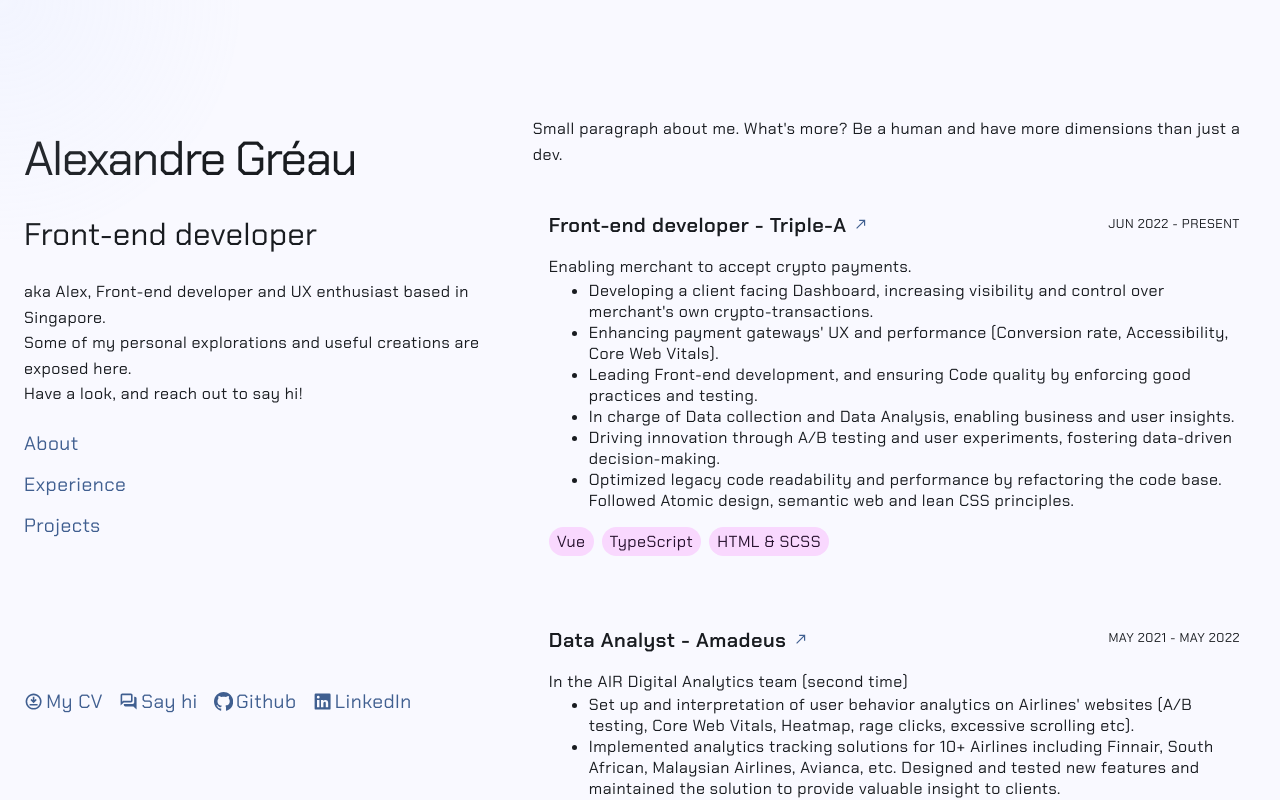
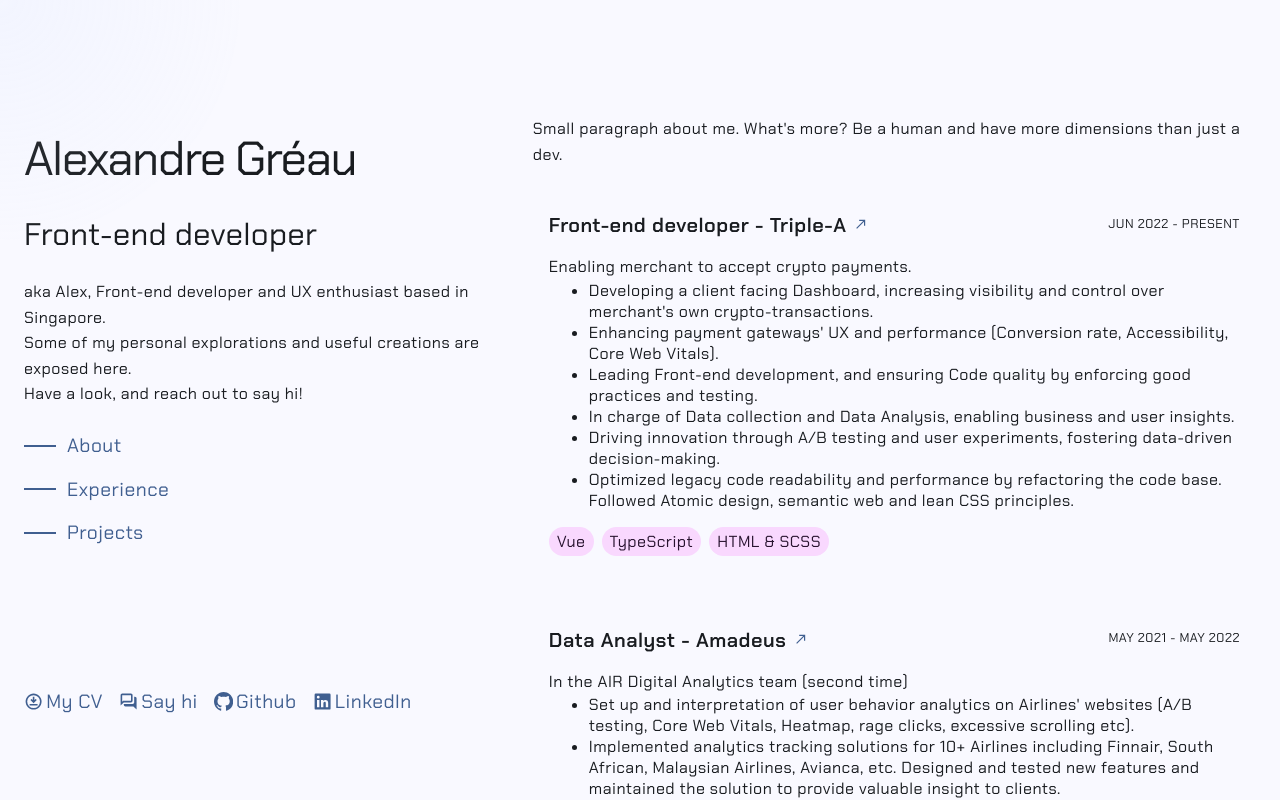
Before and after one commit to AlexGreau/Portfolio, a Vue app: page / in a window 1280 px wide. Shown: the top 800 px of the page. Built offline with nearby package versions, Linux system fonts and the light colour scheme.

Commit message:
feat: section links

```diff
--- a/src/views/HomeView.vue
+++ b/src/views/HomeView.vue
@@ -11,13 +11,15 @@
       <nav>
         <ul>
           <li>
-            <a href="#about">About</a>
+            <a href="#about" :class="{ active: currentSection === 'about' }">About</a>
           </li>
           <li>
-            <a href="#experiences">Experience</a>
+            <a href="#experiences" :class="{ active: currentSection === 'experiences' }">
+              Experience
+            </a>
           </li>
           <li>
-            <a href="#projects">Projects</a>
+            <a href="#projects" :class="{ active: currentSection === 'projects' }">Projects</a>
           </li>
         </ul>
       </nav>
@@ -94,26 +96,26 @@
       </ul>
     </section>
     <div class="content-wrapper">
-      <article class="about-wrapper" id="about">
+      <section class="about-wrapper" id="about">
         <!-- <h2>About me</h2> -->
         <p>
           Small paragraph about me. What's more? Be a human and have more dimensions than just a
           dev.
         </p>
-      </article>
-      <div class="experiences-wrapper card-container" id="experiences">
+      </section>
+      <section class="experiences-wrapper card-container" id="experiences">
         <WorkExperienceCard v-for="work in WorkExperiences" :key="work.id" :work="work" />
-      </div>
-      <div class="projects-wrapper card-container" id="projects">
+      </section>
+      <section class="projects-wrapper card-container" id="projects">
         <ProjectCard v-for="project in projects" :key="project.id" :project="project" />
-      </div>
+      </section>
     </div>
   </main>
 </template>
 <script setup lang="ts">
 import ProjectCard from '@/components/cards/ProjectCard.vue'
 import WorkExperienceCard from '@/components/cards/WorkCard.vue'
-import { ref } from 'vue'
+import { onMounted, onBeforeUnmount, ref } from 'vue'
 import type { Project } from '@/model/Project'
 import { TechName } from '@/model/Tech'
 import { type WorkExp } from '@/model/WorkExp'
@@ -262,6 +264,33 @@ const WorkExperiences = ref<Array<WorkExp>>([
     id: 5,
   },
 ])
+
+const currentSection = ref('')
+
+let observer: IntersectionObserver
+
+onMounted(() => {
+  const sections = document.querySelectorAll('section')
+  observer = new IntersectionObserver(
+    (entries) => {
+      entries.forEach((entry) => {
+        if (entry.isIntersecting) {
+          currentSection.value = entry.target.id
+        }
+      })
+    },
+    {
+      root: null,
+      rootMargin: '0px',
+      threshold: 0.5, // 50% of section must be visible
+    },
+  )
+  sections.forEach((section) => observer.observe(section))
+})
+
+onBeforeUnmount(() => {
+  observer.disconnect()
+})
 </script>
 
 <style lang="scss">
@@ -316,6 +345,25 @@ const WorkExperiences = ref<Array<WorkExp>>([
             display: inline-flex;
             align-items: center;
             gap: 3px;
+            &::before {
+              content: '';
+              display: inline-block;
+              margin-right: 0.5rem;
+              position: relative;
+              left: 0;
+              bottom: 50%;
+              width: 2rem;
+              height: 0;
+              border-bottom: 2px solid var(--color-primary);
+              transition: width 0.1s ease;
+            }
+
+            &:hover,
+            &.active {
+              &::before {
+                width: 4rem;
+              }
+            }
           }
         }
       }
@@ -368,7 +416,7 @@ const WorkExperiences = ref<Array<WorkExp>>([
   & > div.content-wrapper {
     flex: 1 1 50%;
     padding-top: 6rem;
-    & > article.about-wrapper {
+    & > section.about-wrapper {
       margin-top: 20px;
       margin-bottom: 20px;
       padding: 0px;
@@ -381,7 +429,7 @@ const WorkExperiences = ref<Array<WorkExp>>([
       }
     }
 
-    & > div.experiences-wrapper {
+    & > section.experiences-wrapper {
       display: flex;
       flex-direction: column;
       align-items: flex-start;
@@ -392,7 +440,7 @@ const WorkExperiences = ref<Array<WorkExp>>([
       padding: 0px;
     }
 
-    & > div.projects-wrapper {
+    & > section.projects-wrapper {
       display: flex;
       flex-direction: row;
       flex-wrap: wrap;
```
